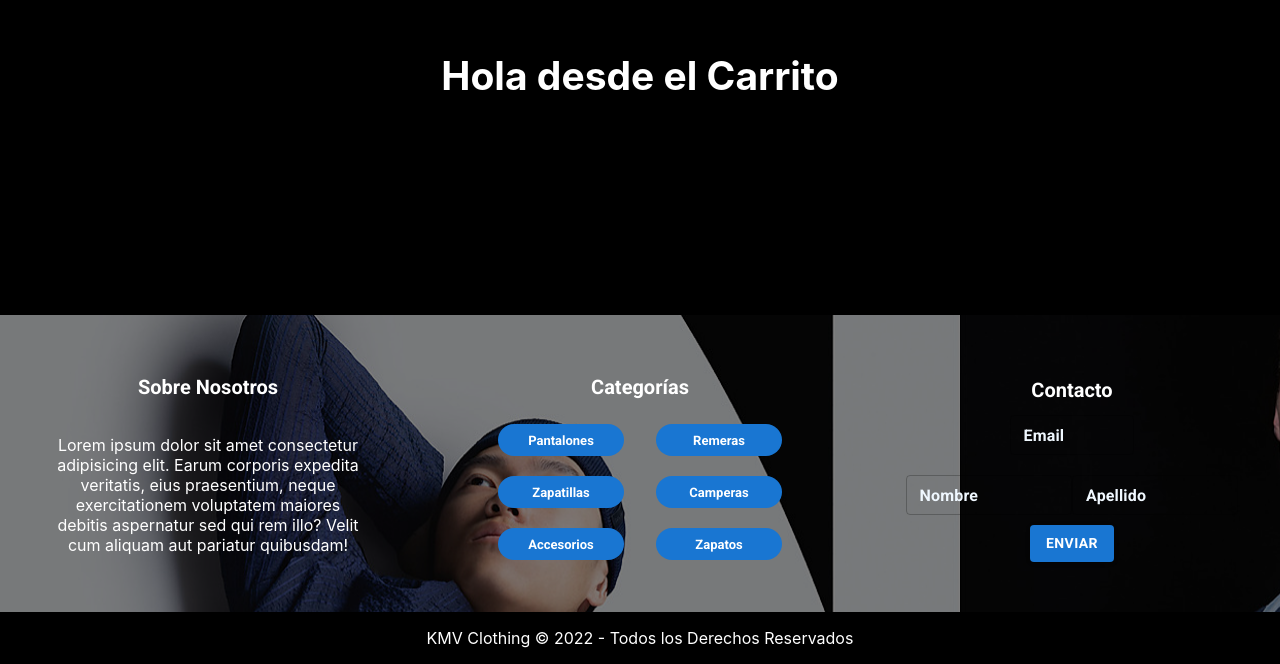
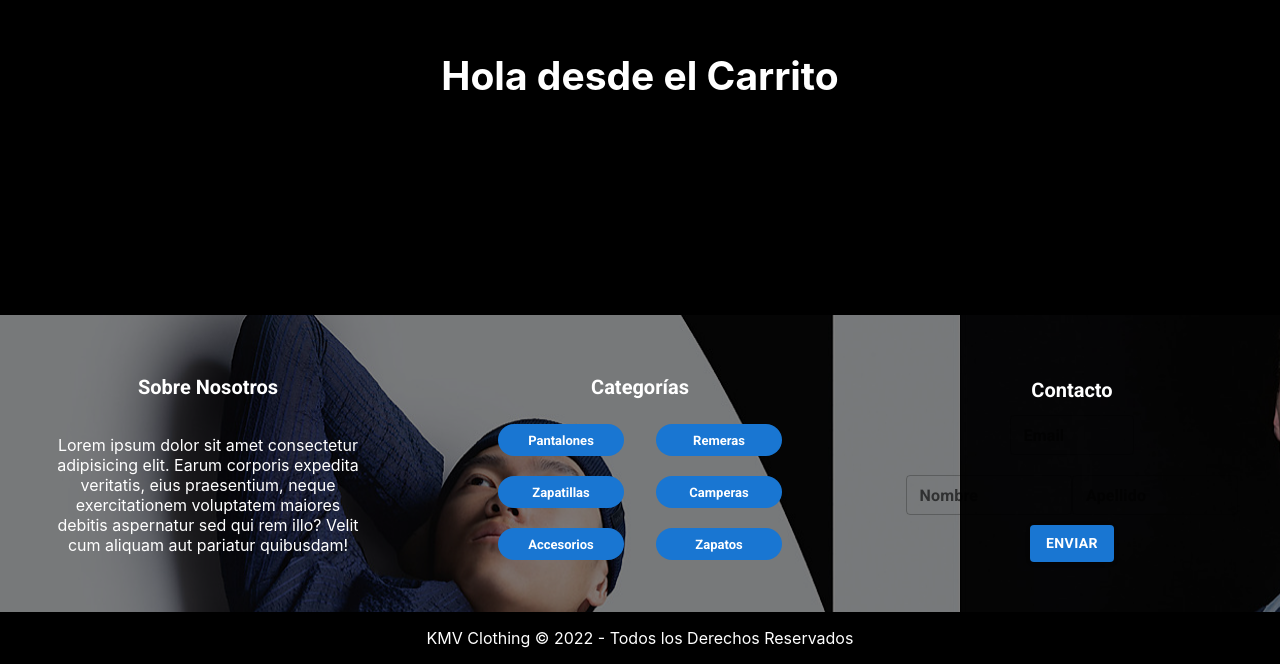
Before and after one commit to arianhoff/TrabajoGrupalKMVClothing, a React (Create React App) app: page /cart in a window 1280 px wide. Shown: the part 565-1229 px from the top of the page. Built offline with nearby package versions, Linux system fonts and the light colour scheme.

Commit message:
Se elimina warnings

```diff
--- a/src/general/footer.js
+++ b/src/general/footer.js
@@ -100,7 +100,7 @@ export default function Footer() {
                   size="small"
                   style={{ width: "30%" }}
                   className="email-classname"
-                  InputLabelProps={{ className: "email-classname" }}
+                  inputlabelprops={{ className: "email-classname" }}
                 />
               </Box>
               <Box className="boton-texto">
@@ -111,7 +111,7 @@ export default function Footer() {
                   size="small"
                   style={{ width: "40%" }}
                   className="nombre-classname"
-                  InputLabelProps={{ className: "nombre-classname" }}
+                  inputlabelprops={{ className: "nombre-classname" }}
                 />
                 <TextField
                   id="demo-helper-text-aligned-no-helper"
@@ -120,11 +120,11 @@ export default function Footer() {
                   size="small"
                   style={{ width: "40%" }}
                   className="apellido-classname"
-                  InputLabelProps={{ className: "apellido-classname" }}
+                  inputlabelprops={{ className: "apellido-classname" }}
                 />
               </Box>
               <Box className="boton">
-                <Button href="/" variant="contained" className="boton-classname" InputLabelProps={("boton-classname")}>
+                <Button href="/" variant="contained" className="boton-classname" inputlabelprops={("boton-classname")}>
                   Enviar
                 </Button>
               </Box>
```
